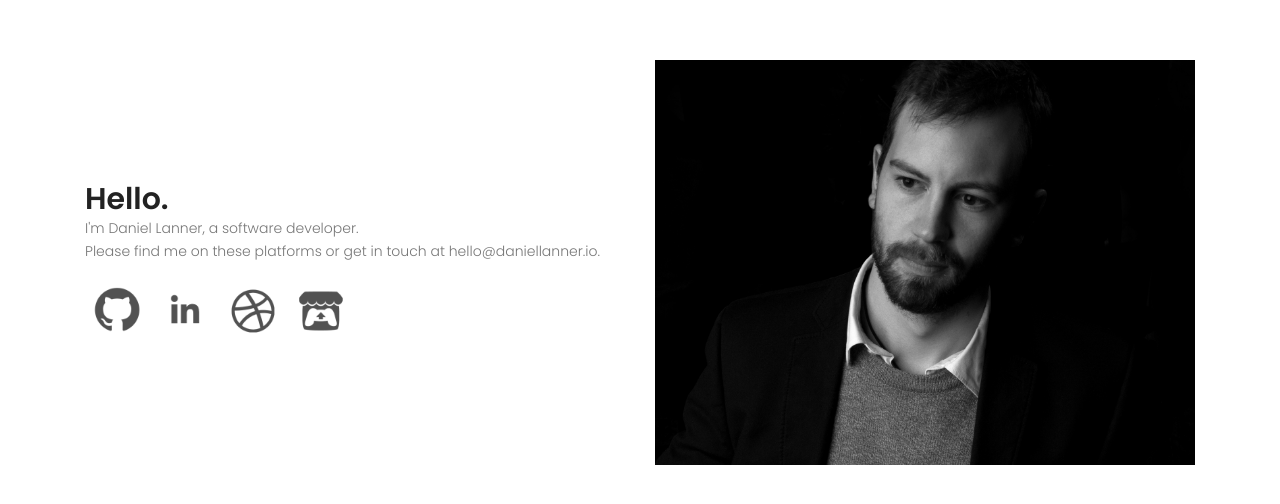
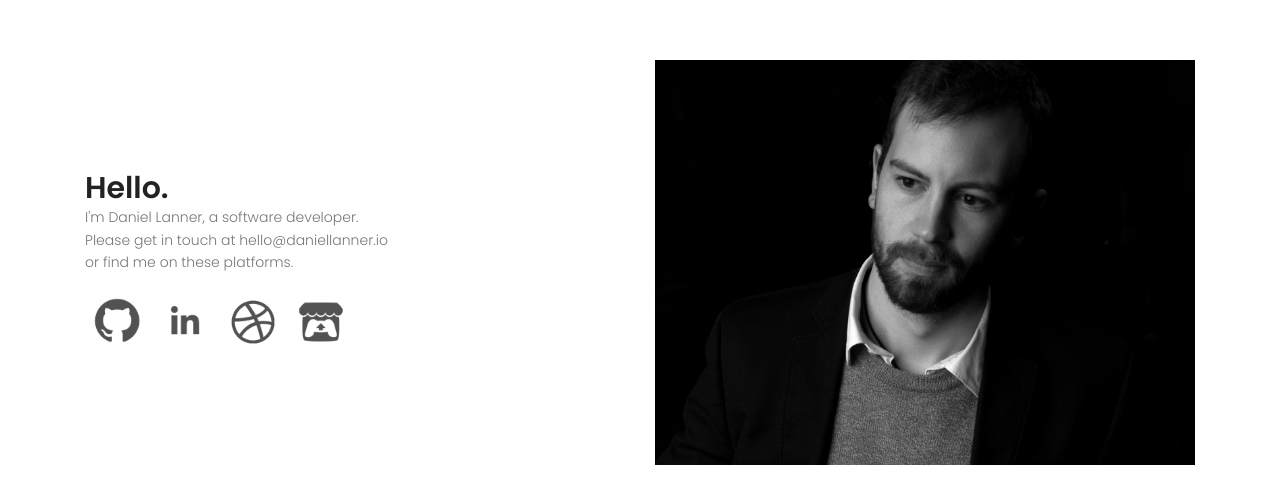
Before and after one commit to daniellanner/daniellanner.github.io, a plain HTML site: page index.html in a window 1280 px wide. Shown: the part 138-642 px from the top of the page. Drawn offline with Linux system fonts and the light colour scheme.

Commit message:
Update index.html

```diff
--- a/index.html
+++ b/index.html
@@ -29,7 +29,8 @@
 							<h2>Hello.</h2>
 							<p>
 								I'm Daniel Lanner, a software developer.<br>
-								Please find me on these platforms or get in touch at hello@daniellanner.io.
+								Please get in touch at hello@daniellanner.io<br>
+								or find me on these platforms.
 							</p>
 							<a href="https://github.com/daniellanner" class="primary-btn"><img class="img-fluid" src="img/icon_github.png" alt="" height="48" width="48"></a>
 							<a href="https://www.linkedin.com/in/daniellanner" class="primary-btn"><img class="img-fluid" src="img/icon_linkedin.png" alt="" height="48" width="48"></a>
```
